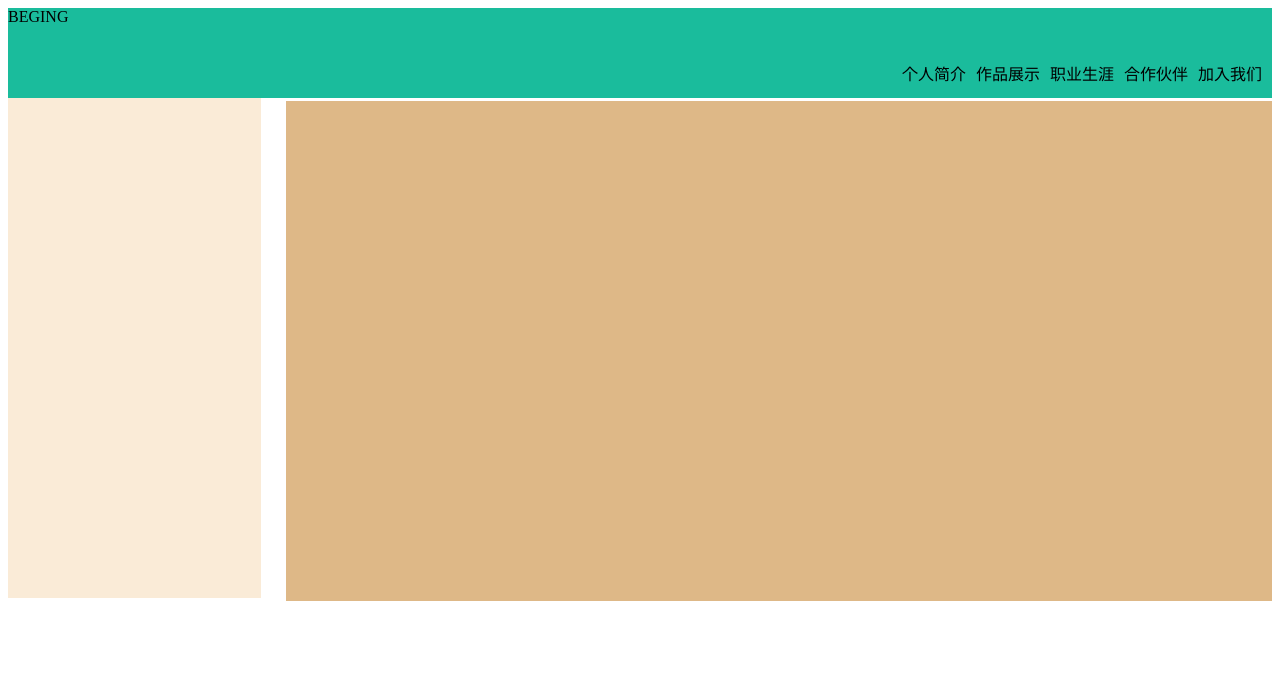
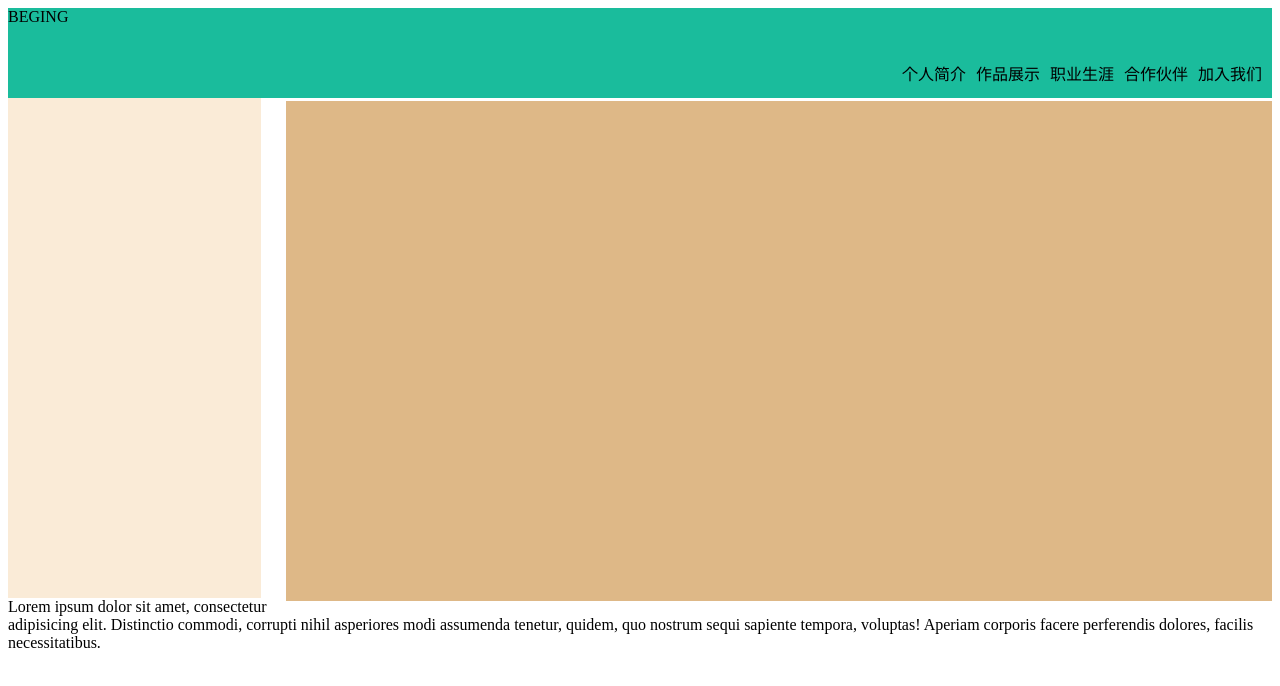
Before and after one commit to Suiai/PersonalProject, a plain HTML site: page index.html in a window 1280 px wide. Drawn offline with Linux system fonts and the light colour scheme; files that its build step writes are made by us from their sources.

Commit message:
this is a test

```diff
--- a/index.html
+++ b/index.html
@@ -22,6 +22,6 @@
     <div class="mainRight"></div>
 </div>
 <div class="mainFoot"></div>
-
+    Lorem ipsum dolor sit amet, consectetur adipisicing elit. Distinctio commodi, corrupti nihil asperiores modi assumenda tenetur, quidem, quo nostrum sequi sapiente tempora, voluptas! Aperiam corporis facere perferendis dolores, facilis necessitatibus.
 </body>
 </html>
```
